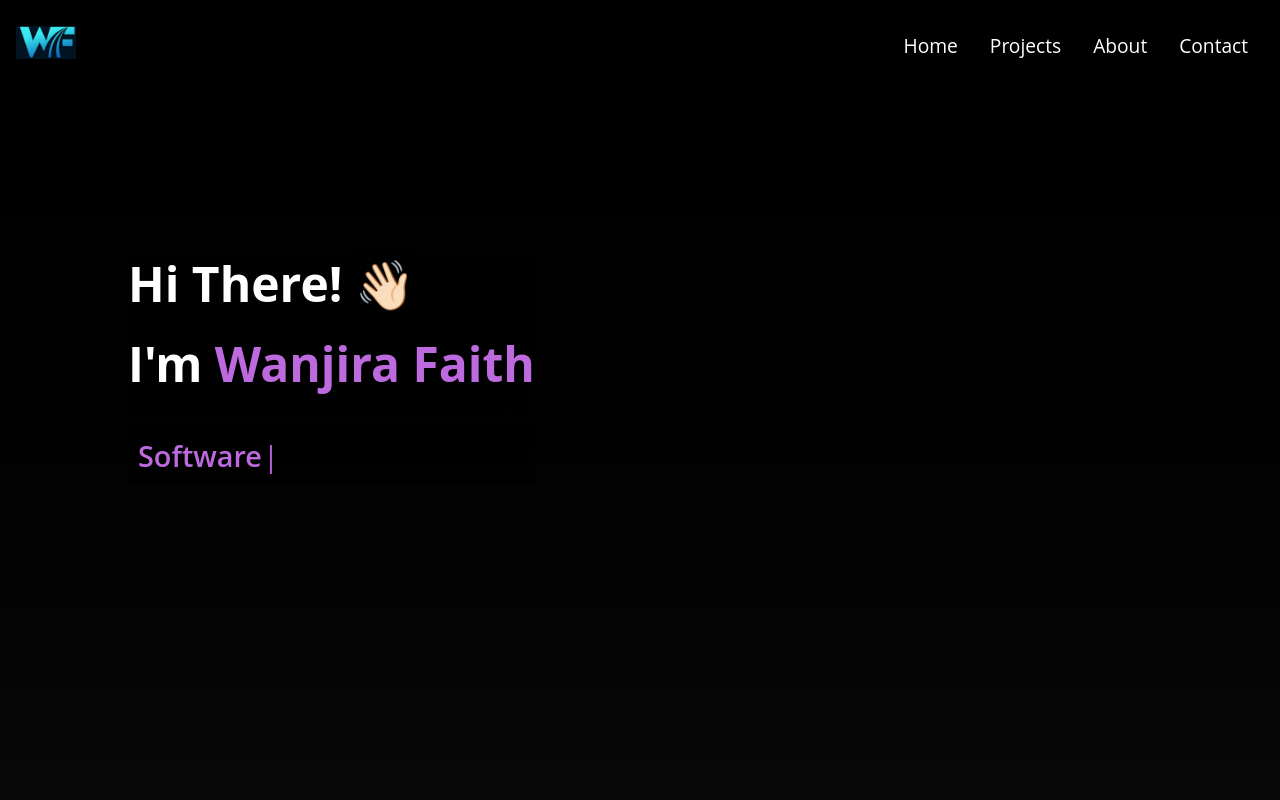
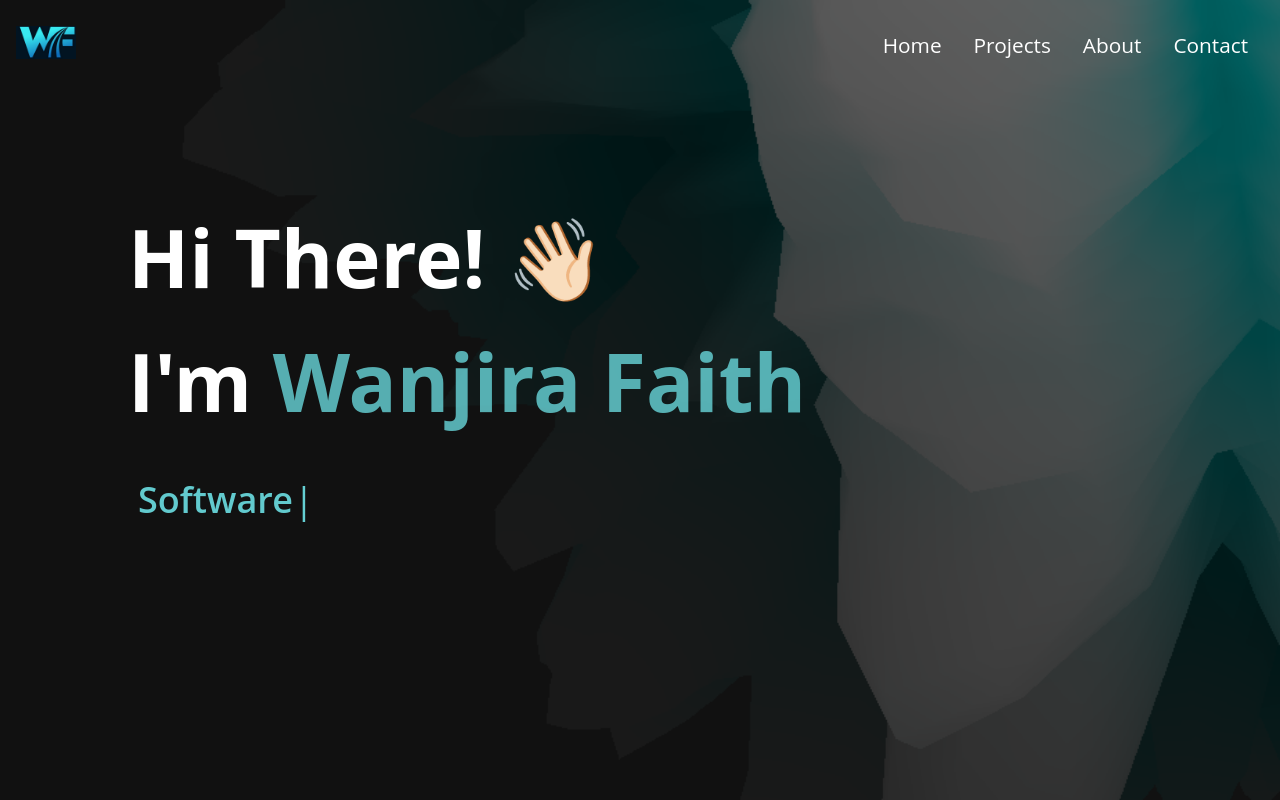
Before and after one commit to Wanjira-Faith/My-Portfolio, a React (Vite) app in the folder portfolio/: page / in a window 1280 px wide. Built offline with nearby package versions, Linux system fonts and the light colour scheme.

Commit message:
update navbar and home page

```diff
--- a/portfolio/src/App.jsx
+++ b/portfolio/src/App.jsx
@@ -1,6 +1,7 @@
 import React from 'react'
 import { BrowserRouter as Router, Routes, Route } from 'react-router-dom';
 import Home from './Components/Home'
+
 
 function App() {
   return (
--- a/portfolio/src/Components/Home.jsx
+++ b/portfolio/src/Components/Home.jsx
@@ -1,6 +1,7 @@
 import React, { useEffect, useState } from 'react';
 import { Link, animateScroll as scroll } from 'react-scroll';
 import Navbar from './Navbar';
+import HomeImg from '../assets/download.png';
 import Type from './Type';
 import '../Css/Home.css';
 
@@ -26,6 +27,10 @@ function Home() {
         <Navbar/>
       </div>
       <div className="hero-content">
+      <div className='mask'>
+         <img className='home-img'
+         src={HomeImg} alt='homeimg'/>
+      </div>
         <div className='svg'>
           <Link to="hero-content" smooth={true} duration={500} onClick={handleClick}>
           </Link>
--- a/portfolio/src/Components/Navbar.jsx
+++ b/portfolio/src/Components/Navbar.jsx
@@ -26,9 +26,7 @@ function Navbar() {
   return (
     <div className={color ? 'header header-bg' : 'header'}>
       <Link to='/' className='logo-link'>
-        <div className='mask'>
           <img className='logo-img' src={LogoImg} alt='logoimg' />
-        </div>
       </Link>
       <ul className={click ? 'nav-menu active' : 'nav-menu'}>
         <li>
--- a/portfolio/src/Css/Home.css
+++ b/portfolio/src/Css/Home.css
@@ -1,16 +1,35 @@
-body {
-    color: #fff;
-  }
-  .hero-content {
+.hero-content {
     position: relative;
     height: 100vh;
     display: flex;
     align-items: center;
 
   }
+  .mask {
+    position: absolute;
+    top: 0;
+    left: 0;
+    width: 100%;
+    height: 100%;
+    overflow: hidden;
+  }
+
+  .home-img {
+    width: 100%;
+    height: 100%;
+    object-fit: cover;
+  }
+
+  .svg {
+    position: absolute;
+    bottom: 20px;
+    cursor: pointer;
+  }
   .content-group {
     margin-left: 10%;
     margin-bottom: 5%;
+    color: #fff;
+    z-index: 1;
   }
 
   .move-in {
@@ -27,6 +46,7 @@ body {
       transform: translateY(0);
     }
   }
+
 
   .move-off-screen {
     opacity: 0;
@@ -69,24 +89,24 @@ body {
   }
 
   #name {
-    font-size: 3rem;
+    font-size: 5rem;
     margin-bottom: 15px;
   }
 
   .heading-name {
-    font-size: 3rem;
+    font-size: 5rem;
     margin-bottom: 30px;
   }
 
   .main-name {
-    color: #be6adf ;
+    color: #6adbdfc7 ;
   }
   .Typewriter__wrapper {
-    font-size: 1.2em !important;
-    color: #be6adf !important;
+    font-size: 1.5em !important;
+    color: #6adbdfea !important;
     font-weight: 600 !important;
   }
   .Typewriter__cursor {
-    font-size: 1.2em !important;
-    color: #b562d6 !important;
+    font-size: 1.5em !important;
+    color:  #6adbdff1 !important;
   }
--- a/portfolio/src/Css/NavbarStyles.css
+++ b/portfolio/src/Css/NavbarStyles.css
@@ -33,7 +33,7 @@
   }
 
   .nav-menu li a {
-    font-size: 1.2rem;
+    font-size: 1.3rem;
     font-weight: 500;
     text-decoration: none;
     color: #fff;
@@ -41,7 +41,7 @@
   }
 
   .nav-menu li a:hover {
-    color:#be6adf;
+    color: #66e6eb;
   }
 
   .hamburger {
--- a/portfolio/src/index.css
+++ b/portfolio/src/index.css
@@ -3,5 +3,5 @@
   margin:0;
   padding: 0;
   font-family:"Open Sans", sans-serif;
-  background: linear-gradient(to bottom, rgba(0, 0, 0, 0.808), rgba(0, 0, 0, 0.5));
+  /* background: linear-gradient(to bottom, rgba(0, 0, 0, 0.808), rgba(0, 0, 0, 0.5)); */
 }
```
Also changed, not shown: portfolio/src/assets/download.png (added).
